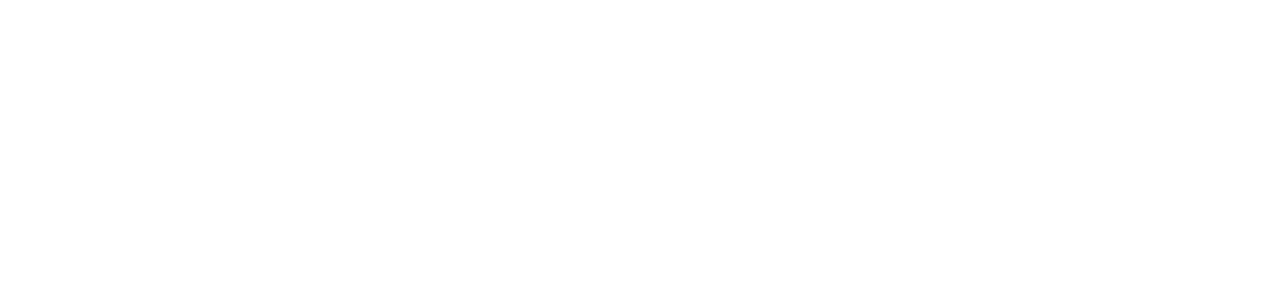
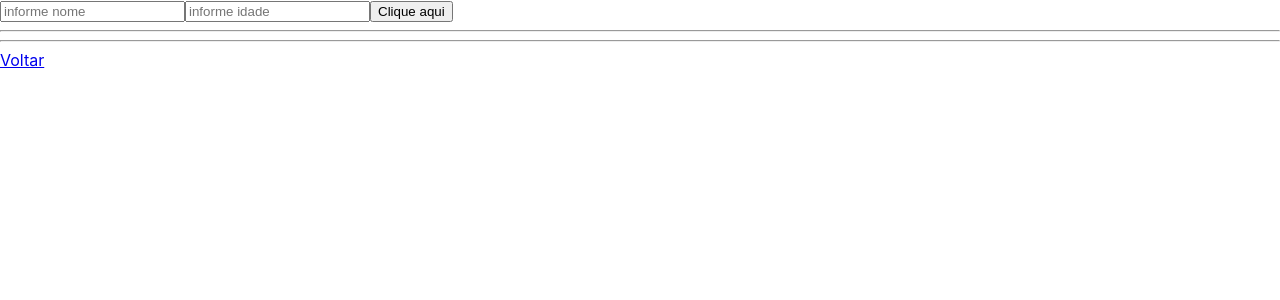
Before and after one commit to instrutorvilson/reactjs-2024, a React (Create React App) app: page /cadastro in a window 1280 px wide. Before the commit this address had no page. Shown: the top 300 px of the page. Built offline with nearby package versions, Linux system fonts and the light colour scheme; sample sign-in values are in the browser's storage.

Commit message:
validaçaõ de rotas

```diff
--- /dev/null
+++ b/src/componentes/cadastro.js
@@ -0,0 +1,50 @@
+import { useEffect, useRef, useState } from "react"
+import { Link, Navigate, useNavigate} from "react-router-dom"
+
+export default function Cadastro(){
+    const[nome, setNome] = useState('')
+    const[idade, setIdade] = useState('')
+
+    const  navigate = useNavigate()
+
+    const nomeRef = useRef(null)
+    function handleGravar(){
+       if(nome === ''){
+          alert('Informe nome')
+          nomeRef.current.focus()
+          return
+       }
+
+       if(idade === ''){
+        alert('Informe idade')
+     }
+    }
+
+    useEffect(()=>{
+        console.log(localStorage.getItem('userLogado') === null)
+        if(localStorage.getItem('userLogado') === null){
+           {/*<Navigate to='login' />*/}
+           navigate('login')
+        }
+    },[])
+
+    return(
+        <>
+        <div>
+            <input type="text"
+                  ref={nomeRef}
+                  placeholder="informe nome"
+                  value={nome}
+                  onChange={tecla => setNome(tecla.target.value)}
+                />
+            <input type="number" placeholder="informe idade" />
+            <button onClick={handleGravar}>Clique aqui</button>
+
+            <hr />
+            <span>{nome}</span>
+        </div>
+        <hr />
+      <Link to='/'>Voltar</Link>
+      </>
+    )
+}
--- /dev/null
+++ b/src/componentes/login.js
@@ -0,0 +1,21 @@
+import { Link } from "react-router-dom"
+
+export default function Login() {
+    function logout() {
+        localStorage.removeItem('userLogado')
+    }
+    function login() {
+        localStorage.setItem('userLogado', 'maria@gmail.com')
+    }
+    return (
+        <div>
+            <h1>Login</h1>
+            <button onClick={login}>Login</button>
+            <button onClick={logout}>Logout</button>
+
+
+            <hr />
+            <Link to='/'>Voltar</Link>
+        </div>
+    )
+}
--- a/src/componentes/menu.js
+++ b/src/componentes/menu.js
@@ -1,16 +1,21 @@
 import { Link, Outlet } from "react-router-dom";
 
-export default function Menu(){
-    return(
+export default function Menu() {
+    return (
+        <>
             <nav>
                 <ul>
                     <li><Link to='componente1'>Componente 1</Link></li>
                     <li><Link to='componente2'>Componente 2</Link></li>
                     <li><Link to='componente3'>Componente 3</Link></li>
+                    <li><Link to='cadastro'>Cadastro</Link></li>
+                    <li><Link to='login'>Login</Link></li>
                 </ul>
+
+            </nav>
             <main>
                 <Outlet />
             </main>
-       </nav>
+        </>
     )
 }
--- a/src/componentes/rotas.js
+++ b/src/componentes/rotas.js
@@ -3,6 +3,8 @@
 import Component2 from "./component2";
 import Component3 from "./componente3";
 import Menu from "./menu";
+import Cadastro from "./cadastro";
+import Login from "./login";
 
 export default function Rotas(){
     return(
@@ -12,6 +14,9 @@
                <Route path='componente1' element={<Component1 />}/>
                <Route path='componente2' element={<Component2 />}/>
                <Route path='componente3' element={<Component3 />}/>
+               <Route path='cadastro' element={<Cadastro />}/>
+               <Route path='cadastro/login' element={<Login />}/>
+               <Route path='login' element={<Login />}/>
            </Routes>
          </BrowserRouter>
     )
```
Lines whose indentation alone changed are shown as unchanged.
